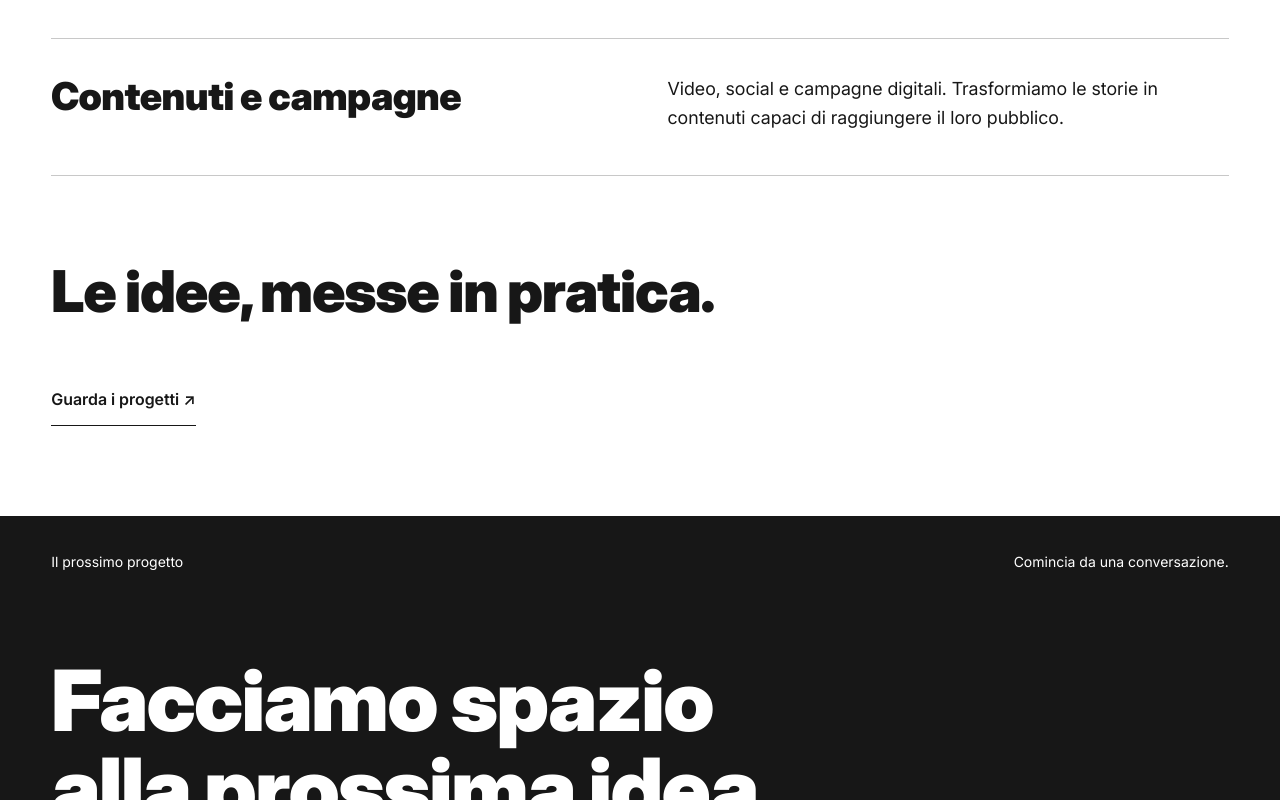
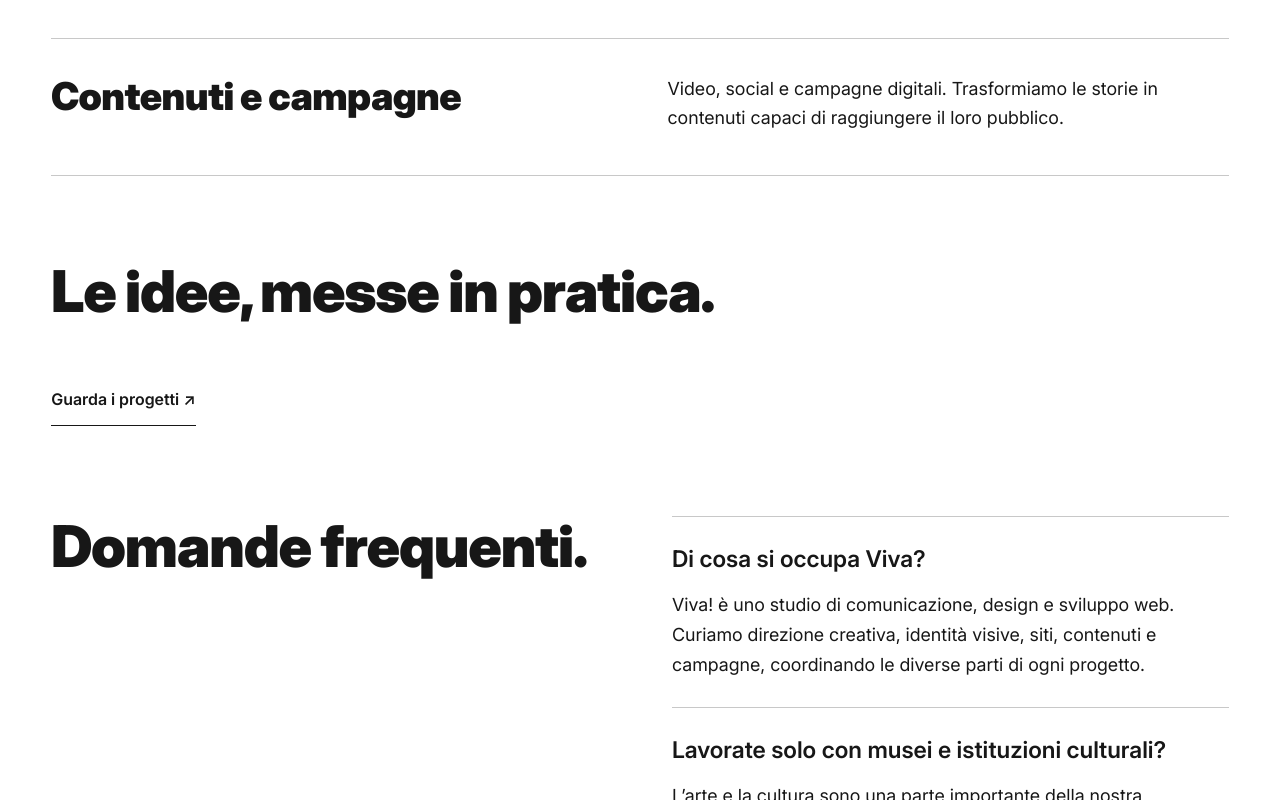
Before and after one commit to AndreaHDC/vivaonweb, a Next.js app: page /studio in a window 1280 px wide. Shown: the part 2732-3532 px from the top of the page. Built offline with nearby package versions, Linux system fonts and the light colour scheme.

Commit message:
Add bilingual studio FAQs and unify social sharing metadata

```diff
--- a/src/app/globals.css
+++ b/src/app/globals.css
@@ -204,3 +204,12 @@ body:has(.recaptcha-notice) .grecaptcha-badge{visibility:hidden}
 .contact-form-container{min-width:0}
 .contact-body .recaptcha-notice{font-size:11px;line-height:1.5;color:var(--muted);margin:12px 0 0;max-width:560px}
 .recaptcha-notice a{text-decoration:underline;text-underline-offset:3px}
+
+/* Answers remain visible, with the same editorial grid as the studio. */
+.studio-faq{display:grid;grid-template-columns:1fr 1fr;gap:clamp(35px,5vw,80px);padding-bottom:100px;scroll-margin-top:110px}
+.studio-faq-list{min-width:0;border-top:1px solid var(--line)}
+.studio-faq-item{padding-block:28px;border-bottom:1px solid var(--line)}
+.studio-faq-item h3{font-size:clamp(20px,1.8vw,28px);line-height:1.25;margin:0 0 16px;font-weight:600}
+.studio-faq-item p{font-size:18px;line-height:1.65;margin:0}
+.studio-faq-list>.studio-more{margin-top:30px}
+@media(max-width:700px){.studio-faq{grid-template-columns:1fr;gap:10px;padding-bottom:65px}.studio-faq-item{padding-block:24px}}
--- a/src/components/studio-page.tsx
+++ b/src/components/studio-page.tsx
@@ -5,6 +5,7 @@ import { SiteHeader } from "./site-header";
 import { SiteFooter } from "./site-footer";
 import { Reveal } from "./reveal";
 import { copy, type Locale } from "@/content/translations";
+import { studioFaq } from "@/content/studio-faq";
 const studioCopy = {
   it: {
     title: ["Occhi nuovi,", "idee condivise."],
@@ -49,6 +50,12 @@ export function StudioPage({ locale }: { locale: Locale }) {
       <section className="studio-people shell" aria-labelledby="people-title"><figure className="founders-photo"><Image src="/studio/barbara-valentina.png" alt={locale === "it" ? "Barbara Vitale e Valentina Pagani Donadelli insieme in una sala museale" : "Barbara Vitale and Valentina Pagani Donadelli together in a museum gallery"} width={1592} height={1700} sizes="(max-width: 700px) 92vw, 40vw" /></figure><Reveal><h2 id="people-title">{s.people}</h2><p className="studio-lead">{t.founders}</p><p>{t.about}</p></Reveal></section>
       <section className="studio-method" aria-labelledby="method-title"><div className="shell"><span className="section-kicker">{s.approach}</span><Reveal><h2 id="method-title">{s.question}</h2><div className="method-copy"><p>{s.text}</p><p>{s.collaboration}</p></div></Reveal><div className="studio-principles">{s.principles.map(p => <Reveal key={p.title}><h3>{p.title}</h3><p>{p.text}</p></Reveal>)}</div></div></section>
       <section className="services shell studio-expertise" aria-labelledby="services-title"><div className="section-label"><h2 id="services-title">{t.servicesTitle}</h2><span>{t.expertise}</span></div>{t.services.map(service => <Reveal key={service.title}><div className="studio-service"><h3>{service.title}</h3><p>{service.text}</p></div></Reveal>)}<div className="studio-proof"><h2>{s.proof}</h2><a className="studio-more" href={`${locale === "it" ? "/" : "/en"}#progetti`}>{s.projects} ↗</a></div></section>
+      <section id="faq" className="studio-faq shell" aria-labelledby="faq-title">
+        <h2 id="faq-title">{locale === "it" ? "Domande frequenti." : "Frequently asked questions."}</h2>
+        <div className="studio-faq-list">{studioFaq[locale].map(({ question, answer }) => <article key={question} className="studio-faq-item"><h3>{question}</h3><p>{answer}</p></article>)}
+          <a className="studio-more" href={`${locale === "it" ? "" : "/en"}/contatti`}>{locale === "it" ? "Parliamone" : "Let’s talk"} ↗</a>
+        </div>
+      </section>
     </main><SiteFooter locale={locale} />
   </>;
 }
--- /dev/null
+++ b/src/content/studio-faq.ts
@@ -0,0 +1,18 @@
+import type { Locale } from "./translations";
+
+export const studioFaq: Record<Locale, { question: string; answer: string }[]> = {
+  it: [
+    { question: "Di cosa si occupa Viva?", answer: "Viva! è uno studio di comunicazione, design e sviluppo web. Curiamo direzione creativa, identità visive, siti, contenuti e campagne, coordinando le diverse parti di ogni progetto." },
+    { question: "Lavorate solo con musei e istituzioni culturali?", answer: "L’arte e la cultura sono una parte importante della nostra esperienza, ma lavoriamo anche con le imprese. Partiamo dalla storia, dagli obiettivi e dal pubblico di ciascun progetto per trovare il linguaggio più adatto." },
+    { question: "Seguite anche lo sviluppo dei siti web?", answer: "Sì. Seguiamo i progetti web dalla direzione creativa al design e al coordinamento dei contenuti. Per lo sviluppo collaboriamo con ROAR Creative, tenendo insieme progettazione visiva e realizzazione tecnica." },
+    { question: "Come si svolge un progetto?", answer: "Cominciamo dall’ascolto: contesto, obiettivi e persone da raggiungere. Definiamo poi il linguaggio visivo e i contenuti, lavorando insieme al committente e ai professionisti coinvolti per dare coerenza a ogni punto di contatto." },
+    { question: "Come possiamo iniziare a collaborare?", answer: "Puoi scriverci attraverso il modulo nella pagina Contatti, raccontandoci il progetto e ciò di cui hai bisogno. È il primo passo per conoscerci e capire insieme come dare forma alla tua idea." },
+  ],
+  en: [
+    { question: "What does Viva do?", answer: "Viva! is a communication, design and web development studio. We provide creative direction, visual identities, websites, content and campaigns, coordinating the different parts of each project." },
+    { question: "Do you only work with museums and cultural institutions?", answer: "Art and culture are an important part of our experience, but we also work with businesses. We start with each project’s story, goals and audience to find the right language." },
+    { question: "Do you also handle web development?", answer: "Yes. We guide web projects through creative direction, design and content coordination. We collaborate with ROAR Creative on development, bringing visual design and technical implementation together." },
+    { question: "How does a project unfold?", answer: "We begin by listening: understanding the context, goals and people to reach. We then define the visual language and content, working with the client and the professionals involved to bring consistency to every point of contact." },
+    { question: "How can we start working together?", answer: "Use the form on our Contact page to tell us about your project and what you need. It’s the first step towards getting to know each other and exploring how to shape your idea." },
+  ],
+};
--- a/src/content/translations.ts
+++ b/src/content/translations.ts
@@ -16,7 +16,7 @@ export const copy = {
       { title: "Contenuti e campagne", text: "Video, social e campagne digitali. Trasformiamo le storie in contenuti capaci di raggiungere il loro pubblico." },
     ],
     next: "Il prossimo progetto", conversation: "Comincia da una conversazione.", contact: ["Facciamo spazio", "alla prossima idea"], footer: "Comunicazione, design e sviluppo web. Milano.", top: "Torna all’inizio", read: "Scopri il progetto", close: "Seleziona di nuovo il titolo per chiudere.", logo: "Viva! — Fresh Squeezed Ideas, logo originale con arancia",
-    title: "Viva! — Studio di comunicazione, design e sviluppo web", description: "Identità, siti ed esperienze digitali per musei, istituzioni culturali e imprese. Scopri i progetti di Viva!, studio di comunicazione, design e sviluppo web a Milano.",
+    title: "VIVA! Studio di comunicazione, design e sviluppo web", description: "Identità, siti ed esperienze digitali per musei, istituzioni culturali e imprese. Scopri i progetti di Viva!, studio di comunicazione, design e sviluppo web a Milano.",
   },
   en: {
     skip: "Skip to content", nav: "Main navigation", projects: "Projects", studio: "Studio", talk: "Let’s talk",
@@ -34,6 +34,6 @@ export const copy = {
       { title: "Content and campaigns", text: "Video, social media and digital campaigns. We turn stories into engaging content that reaches the right audience." },
     ],
     next: "The next project", conversation: "Starts with a conversation.", contact: ["Make room", "for the next idea"], footer: "Communication, design and web development. Milan.", top: "Back to top", read: "About the project", close: "Select the title again to close.", logo: "Viva! — Fresh Squeezed Ideas, original orange logo",
-    title: "Viva! — Communication, design and web development studio", description: "Identities, websites and digital experiences for museums, cultural institutions and businesses. Explore the work of Viva!, a communication, design and web development studio in Milan.",
+    title: "VIVA! Communication, design and web development studio", description: "Identities, websites and digital experiences for museums, cultural institutions and businesses. Explore the work of Viva!, a communication, design and web development studio in Milan.",
   },
 } as const;
```
Also changed, not shown: src/components/structured-data.tsx (+11 -2 lines), src/content/metadata.ts (+3 -4 lines).
